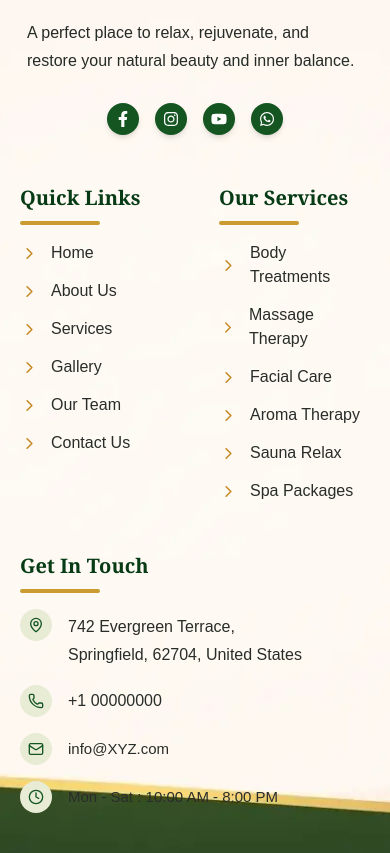
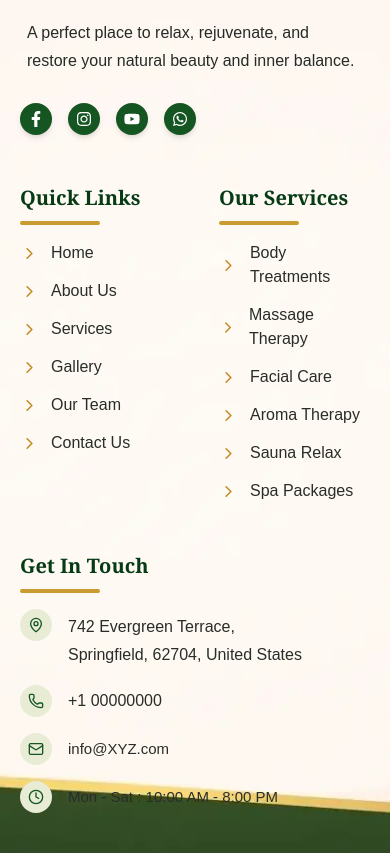
Before and after one commit to Rishangi-01/serenova-beauty-spa, a Next.js app: page / in a window 390 px wide. Shown: the part 10085-10938 px from the top of the page. Built offline with nearby package versions, Linux system fonts and the light colour scheme.

Commit message:
update 19-06

```diff
--- a/components/Footer.tsx
+++ b/components/Footer.tsx
@@ -74,7 +74,7 @@ export default function Footer() {
             </p>
 
 
-            <div className="mt-7 flex items-center justify-center gap-4 lg:justify-start">
+            <div className="mt-7 flex items-center gap-4 justify-start">
               {siteInfoData.socials.map((social, index) => {
                 const Icon = socialIconMap[social.icon];
 
```
